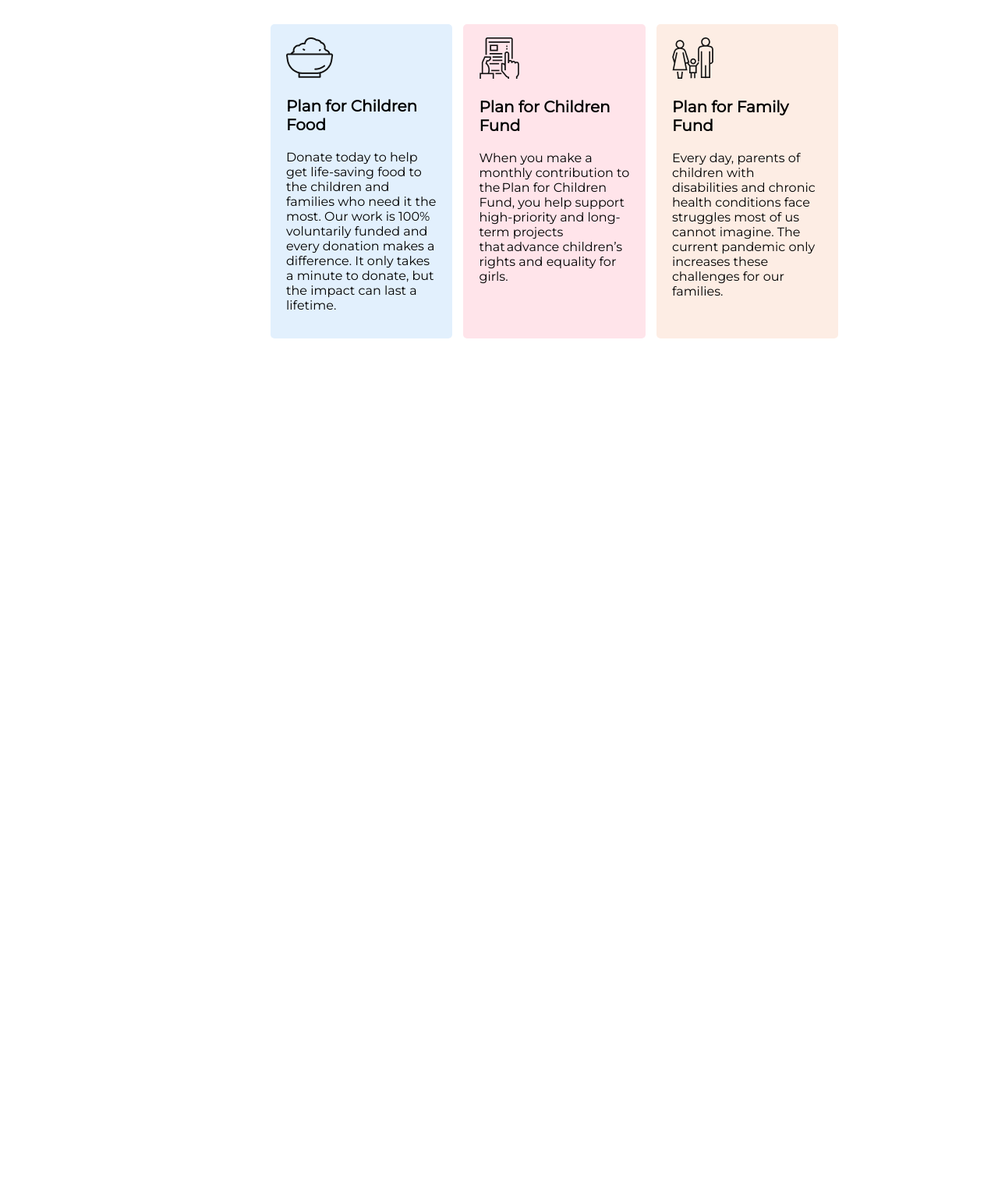
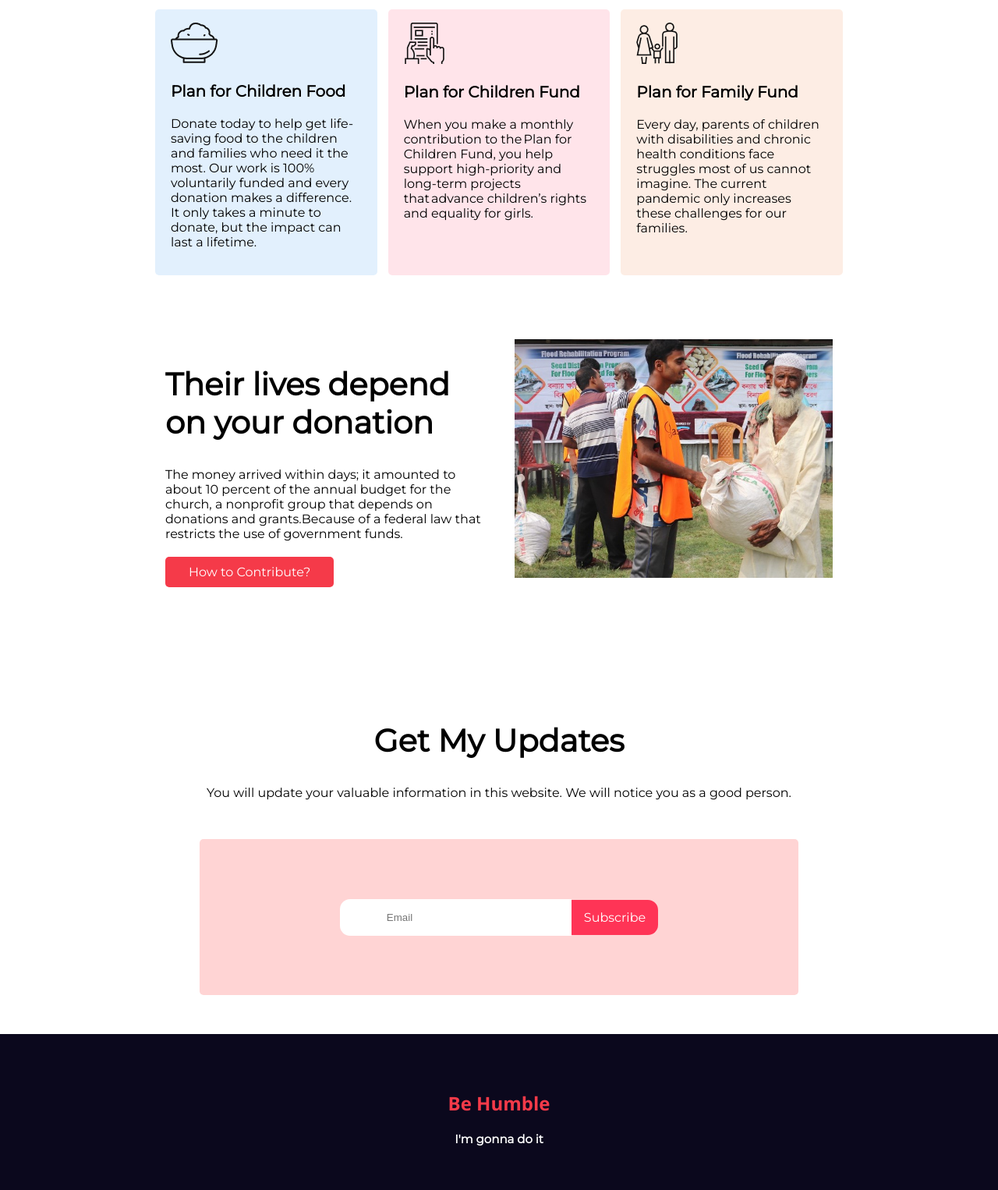
Before and after one commit to masudbhai05/donate-now, a plain HTML site: page index.html in a window 1280 px wide. Shown: the part 1565-3091 px from the top of the page at 78% size. Before the commit the page ends 2027 px from the top, so only its background shows below. Drawn offline with Linux system fonts and the light colour scheme.

Commit message:
final project is ready

```diff
--- a/index.html
+++ b/index.html
@@ -24,7 +24,7 @@
                 <p>We should help the poor people. They don't have more food and money.
                     We have to help then. So we have to
                     donate them by this site</p>
-                <a href="#" class="button"> Donate Now</a>
+                <a href="https://web.programming-hero.com/" class="button" target="_blank"> Donate Now</a>
             </div>
         </section>
     </header>
@@ -45,7 +45,7 @@
                 <h1>5000tk</h1>
             </div>
             <input type="text" placeholder="Other Amount(Taka)" id="input-taka">
-            <a href="#" class="button"> Donate Now</a>
+            <a href="https://web.programming-hero.com/" class="button" target="_blank"> Donate Now</a>
         </section>
         <!-- end donate today -->
 
@@ -81,13 +81,49 @@
             </div>
         </section>
         <!-- end Our Donate Plan -->
+
+        <!-----------------------
+        depend on your donation
+        ------------------------>
+        <section class="depend-donation">
+            <div>
+                <h1>Their lives depend on your donation</h1>
+                <p>The money arrived within days; it amounted to about 10 percent of the annual budget for the church, a
+                    nonprofit group that depends on donations and grants.Because of a federal law that restricts the use
+                    of government funds.</p>
+                <a href="https://web.programming-hero.com/" target="_blank" rel="">How to Contribute?</a>
+            </div>
+            <div>
+                <img src="images/donation10.jpg" alt="">
+            </div>
+        </section>
+        <!-- End depend on your donation -->
+
+        <!------------------------
+            start Get My Updates
+        ------------------------->
+        <section class="update">
+            <h1>Get My Updates</h1>
+            <p>You will update your valuable information in this website. We will notice you as a good person.</p>
+            <div id="input-update">
+                <input type="email" placeholder="Email">
+                <a href="https://web.programming-hero.com/" target="_blank"><span>Subscribe</span></a>
+
+            </div>
+        </section>
+
+        <!-- end Get My Updates -->
+
     </main>
 
     <!-------------------------
             start the footer section
         --------------------------->
     <footer>
-
+        <div class="footer">
+            <h2>Be Humble</h2>
+            <h3>I'm gonna do it</h3>
+        </div>
     </footer>
     <!-- end the footer section  -->
 
--- a/style.css
+++ b/style.css
@@ -91,11 +91,13 @@ h1 {
 
 /* end donate today */
 
+
+/* start Our-Donate-Plan */
 .Our-Donate-Plan {
-    width: 58%;
+    width: 70%;
     height: 300px;
     padding-top: 130px;
-    margin: 100px 340px;
+    margin: 100px auto;
     text-align: center;
 }
 
@@ -127,3 +129,102 @@ h3 {
 #family-fund {
     background-color: #fdede4;
 }
+
+
+
+.depend-donation {
+    width: 70%;
+    height: 300px;
+    padding-top: 130px;
+    margin: 190px auto;
+}
+
+.depend-donation {
+    display: flex;
+}
+
+.depend-donation div {
+    width: 50%;
+    padding: 0 20px;
+}
+
+.depend-donation div img {
+    width: 100%;
+}
+
+.depend-donation a {
+    text-decoration: none;
+    background-color: #f53a49;
+    padding: 10px 30px;
+    border-radius: 5px;
+    color: white;
+}
+
+.depend-donation p {
+    margin: 30px 0;
+}
+
+/* end Our-Donate-Plan */
+
+
+
+/* start update */
+.update {
+    text-align: center;
+}
+
+#input-update {
+    width: 60%;
+    height: 200px;
+    background-color: #ffd4d4;
+    border-radius: 5px;
+    margin: 50px auto;
+    display: flex;
+    justify-content: center;
+    align-items: center;
+}
+
+#input-update a {
+    text-decoration: none;
+}
+
+.update input {
+    padding: 16px 60px;
+    border: none;
+    border-radius: 13px 0px 0px 13px;
+}
+
+span {
+    background-color: #ff3456;
+    color: white;
+    padding: 13px 16px;
+    border-radius: 0 13px 13px 0;
+
+}
+
+
+/* end update */
+
+
+
+/* footer start here  */
+.footer {
+    width: 100%;
+    height: 200px;
+    background-color: #0b081d;
+    color: #f53a49;
+    text-align: center;
+}
+
+.footer h2 {
+    padding-top: 72px;
+    font-family: 'Segoe UI', Tahoma, Geneva, Verdana, sans-serif;
+    font-weight: 700;
+}
+
+.footer h3 {
+    color: white;
+    font-size: 15px;
+}
+
+/* footer end here */
```
